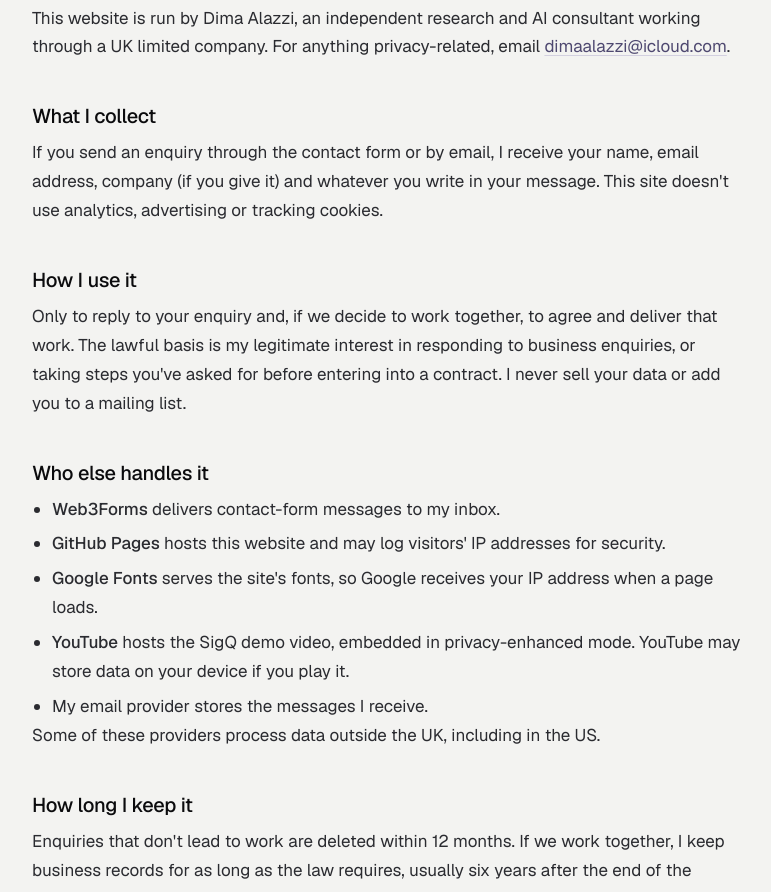
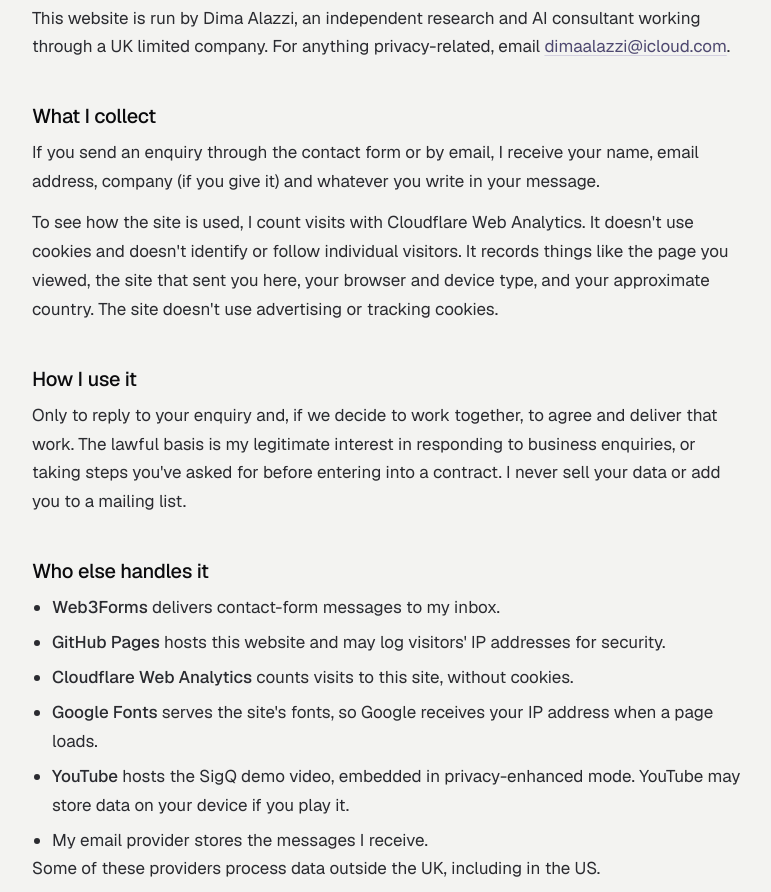
Before and after one commit to dima-alazzi/Dima.alazzi, a plain HTML site: page privacy.html in a window 1280 px wide. Shown: the part 300-1192 px from the top of the page, without its empty margins (252-1023 px from the left). Drawn offline with nearby package versions, Linux system fonts and the light colour scheme.

Commit message:
Add cookie-free visitor analytics and Search Console verification
Cloudflare Web Analytics on every page, a Google Search Console
verification tag on the homepage, and a privacy notice that now
explains the analytics.

Co-Authored-By: Claude Opus 5.5 <noreply@anthropic.com>

```diff
--- a/privacy.html
+++ b/privacy.html
@@ -54,7 +54,8 @@ footer a{color:#b9bbc1;text-decoration:none}
   <p>This website is run by Dima Alazzi, an independent research and AI consultant working through a UK limited company. For anything privacy-related, email <a href="mailto:dimaalazzi@icloud.com">dimaalazzi@icloud.com</a>.</p>
 
   <h2>What I collect</h2>
-  <p>If you send an enquiry through the contact form or by email, I receive your name, email address, company (if you give it) and whatever you write in your message. This site doesn't use analytics, advertising or tracking cookies.</p>
+  <p>If you send an enquiry through the contact form or by email, I receive your name, email address, company (if you give it) and whatever you write in your message.</p>
+  <p>To see how the site is used, I count visits with Cloudflare Web Analytics. It doesn't use cookies and doesn't identify or follow individual visitors. It records things like the page you viewed, the site that sent you here, your browser and device type, and your approximate country. The site doesn't use advertising or tracking cookies.</p>
 
   <h2>How I use it</h2>
   <p>Only to reply to your enquiry and, if we decide to work together, to agree and deliver that work. The lawful basis is my legitimate interest in responding to business enquiries, or taking steps you've asked for before entering into a contract. I never sell your data or add you to a mailing list.</p>
@@ -63,6 +64,7 @@ footer a{color:#b9bbc1;text-decoration:none}
   <ul>
     <li><strong>Web3Forms</strong> delivers contact-form messages to my inbox.</li>
     <li><strong>GitHub Pages</strong> hosts this website and may log visitors' IP addresses for security.</li>
+    <li><strong>Cloudflare Web Analytics</strong> counts visits to this site, without cookies.</li>
     <li><strong>Google Fonts</strong> serves the site's fonts, so Google receives your IP address when a page loads.</li>
     <li><strong>YouTube</strong> hosts the SigQ demo video, embedded in privacy-enhanced mode. YouTube may store data on your device if you play it.</li>
     <li>My email provider stores the messages I receive.</li>
@@ -80,5 +82,6 @@ footer a{color:#b9bbc1;text-decoration:none}
 </main>
 
 <footer><div class="wrap">© 2026 Dima Alazzi · <a href="./">dimaalazzi.com</a></div></footer>
+<!-- Cloudflare Web Analytics --><script type='module' src='https://static.cloudflareinsights.com/beacon.min.js' data-cf-beacon='{"token": "8c9ead7459984f3e9dcdfe245837db59"}'></script><!-- End Cloudflare Web Analytics -->
 </body>
 </html>
```
Also changed, not shown: index.html (+2 -0 lines), projects/sigq.html (+1 -0 lines).
